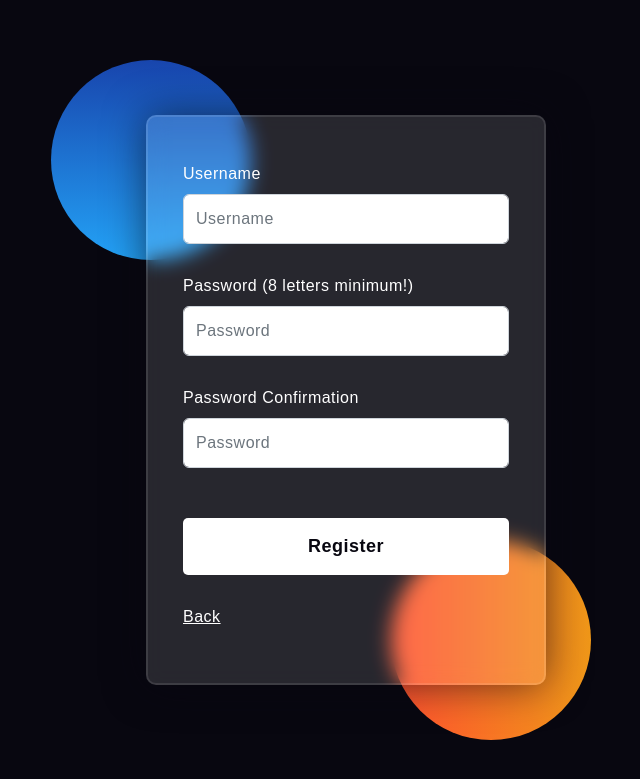
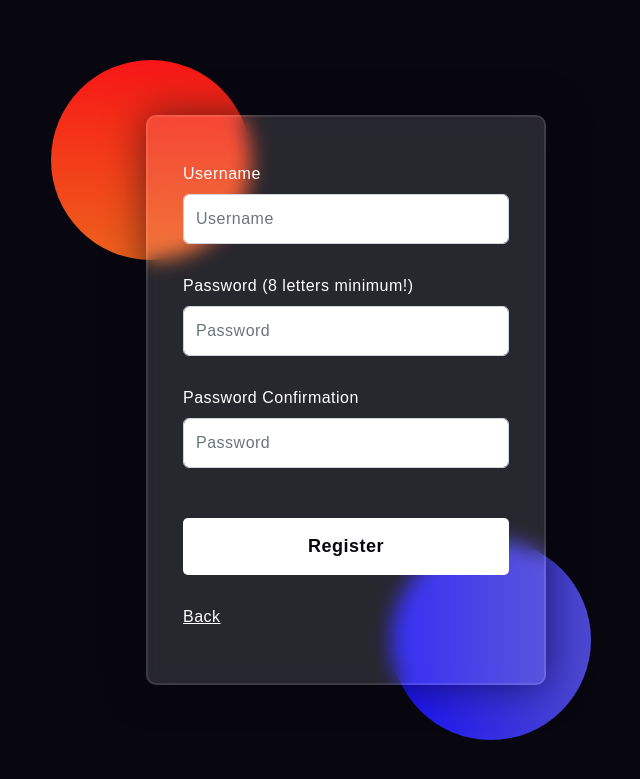
Before and after one commit to ivanrbnc/PBP-Tugas, a Django app: page /todolist/register/ in a window 1280 px wide. Shown: the top 779 px of the page, without its empty margins (294-934 px from the left). Run offline with Django 4.2, Linux system fonts and the light colour scheme.

Commit message:
Tugas 5 - Update 5 - Changing shape colors

```diff
--- a/static/css/log-reg-create.css
+++ b/static/css/log-reg-create.css
@@ -30,8 +30,8 @@ body {
 }
 .shape:first-child{
     background: linear-gradient(
-    #1845ad,
-    #23a2f6
+        #F71616,
+        #EE621C
     );
     left: -80px;
     top: -80px;
@@ -39,8 +39,8 @@ body {
 .shape:last-child{
     background: linear-gradient(
     to right,
-    #ff512f,
-    #f09819
+        #1810F2,
+        #4E49D1
     );
     right: -30px;
     bottom: -80px;
```
